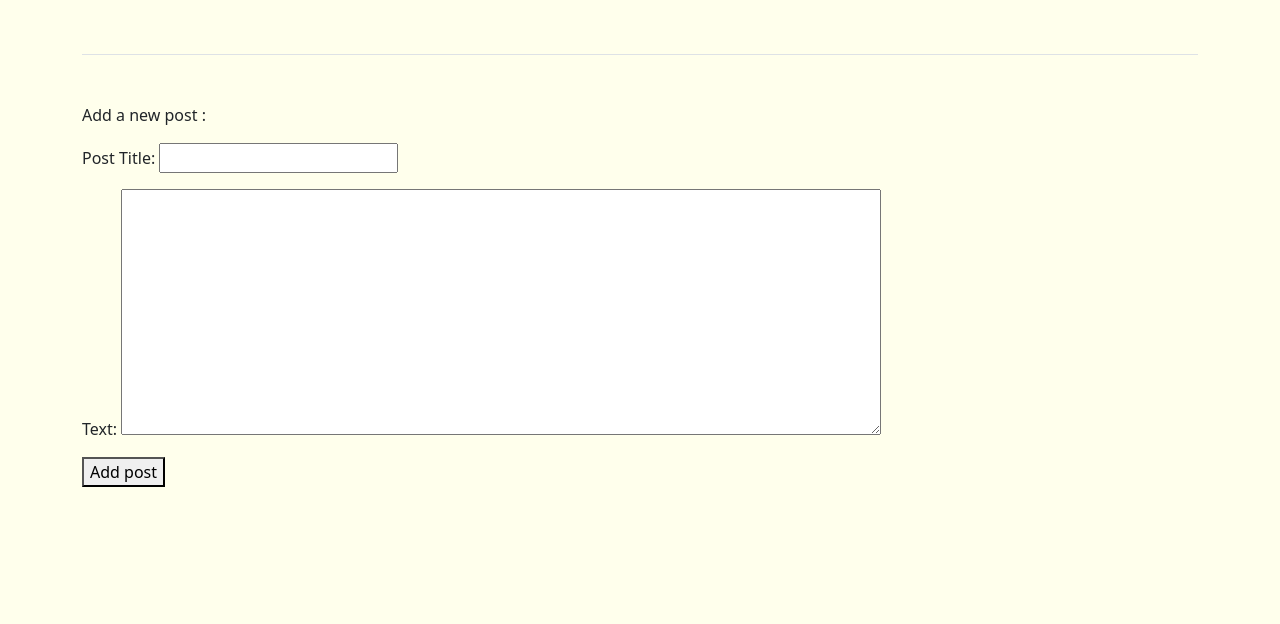
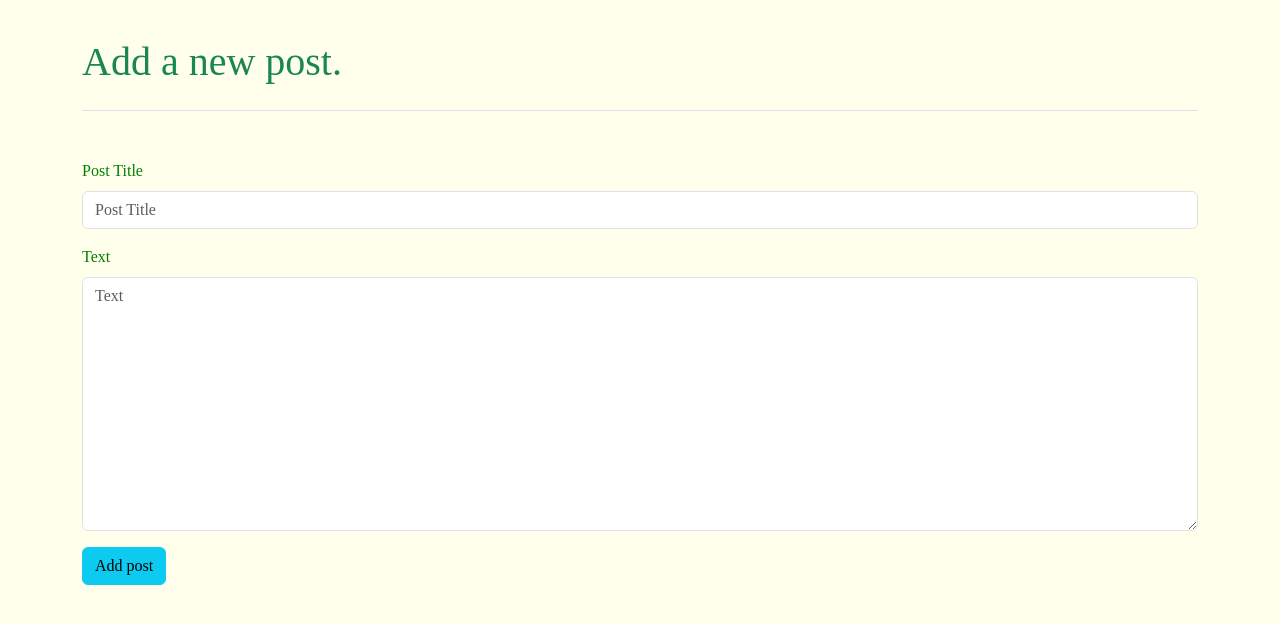
Before and after one commit to Amirkz80/Zimolog, a Django app: page /add_post/ in a window 1280 px wide. Shown: the part 58-682 px from the top of the page. Run offline with Django 3.2, Linux system fonts and the light colour scheme; the visitor is signed in with stand-in values (Sample User, id 1); some libraries are stand-ins or nearby versions.

Commit message:
changing add_post template

```diff
--- a/blogs/templates/blogs/add_post.html
+++ b/blogs/templates/blogs/add_post.html
@@ -1,14 +1,27 @@
 {% extends "blogs/base.html" %}
 
+{% load bootstrap5 %}
+
+
+{% block page_header %}
+  <style>
+    h1,form{
+    color: green;
+    font-family: Gerogia;
+  }
+  </style>
+
+  <h1 class="text-success">Add a new post.<h1>
+{% endblock page_header %}
+
+
 {% block content %}
+  <form class="form" action="{% url 'blogs:add_post' %}" method='post'>
+    {% csrf_token %}
+    {% bootstrap_form form %}
+    {% buttons %}
+      <button class="btn btn-info" name="submit">Add post</button>
+    {% endbuttons %}
 
-<p>Add a new post :</p>
-
-<form action="{% url 'blogs:add_post' %}" method='post'>
-
-  {% csrf_token %}
-  {{ form.as_p}}
-  <button name="submit">Add post</button>
-</form>
-
+  </form>
 {% endblock content %}
```
